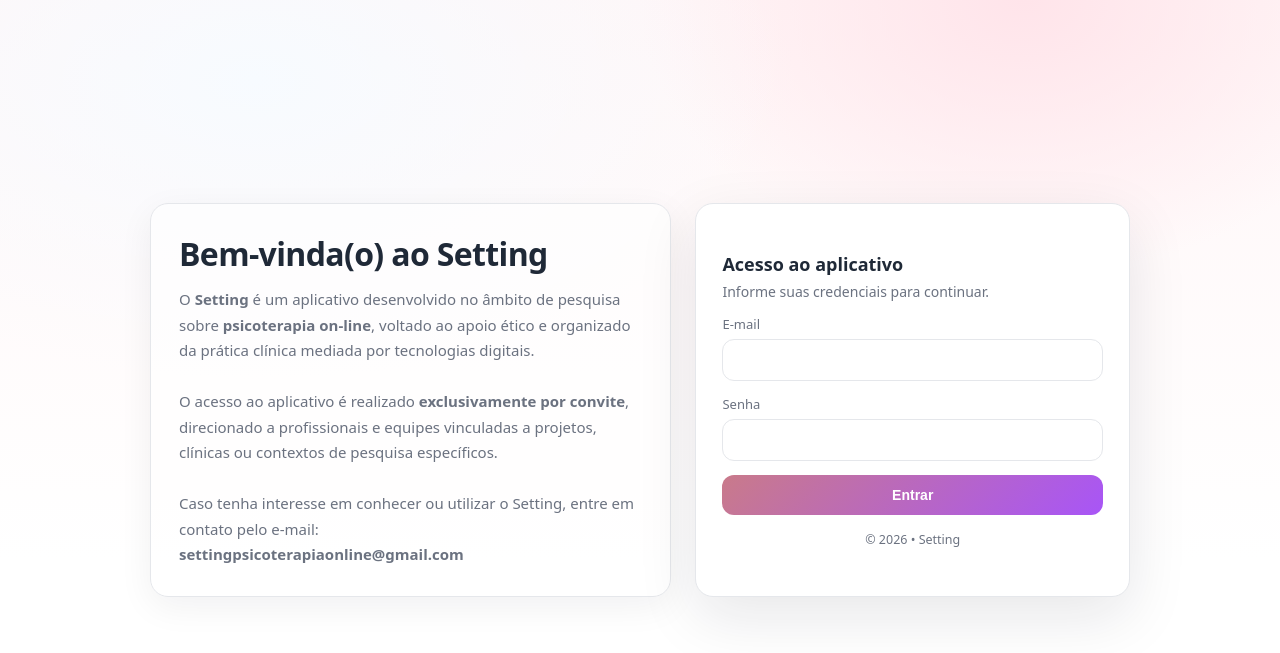
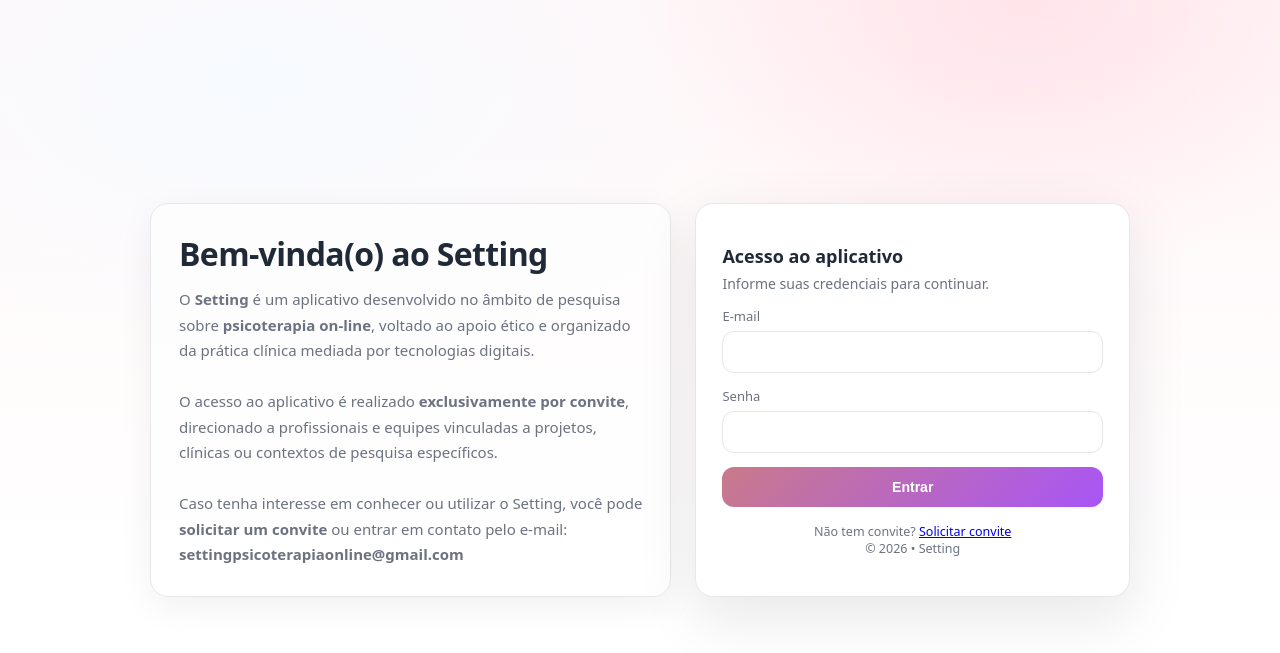
Before and after one commit to sabrinaandraderocha-cmyk/setting-psicoterapia-online, a FastAPI app: page /login in a window 1280 px wide. Shown: the top 653 px of the page. Run offline with FastAPI, Linux system fonts and the light colour scheme.

Commit message:
Update login.html

```diff
--- a/app/templates/login.html
+++ b/app/templates/login.html
@@ -163,7 +163,7 @@
         contextos de pesquisa específicos.<br /><br />
 
         Caso tenha interesse em conhecer ou utilizar o Setting,
-        entre em contato pelo e-mail:<br />
+        você pode <strong>solicitar um convite</strong> ou entrar em contato pelo e-mail:<br />
         <strong>settingpsicoterapiaonline@gmail.com</strong>
       </p>
     </section>
@@ -187,6 +187,7 @@
       </form>
 
       <div class="foot">
+        Não tem convite? <a href="/solicitar-convite">Solicitar convite</a><br />
         © 2026 • Setting
       </div>
     </main>
```
